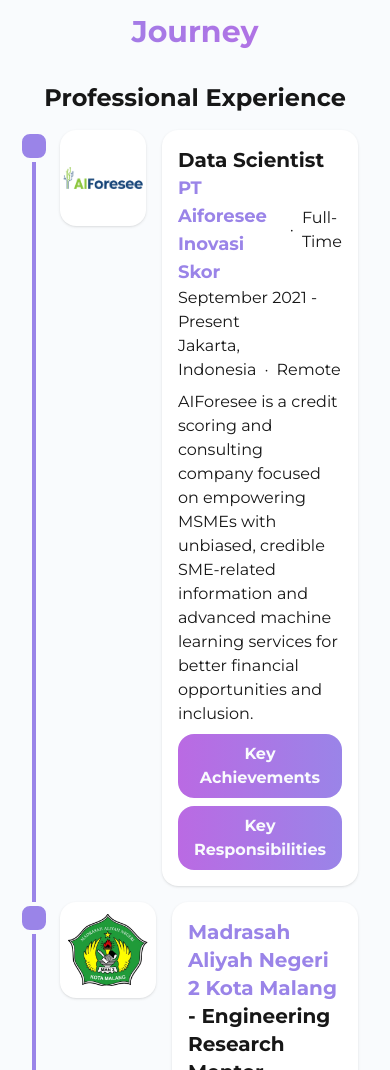
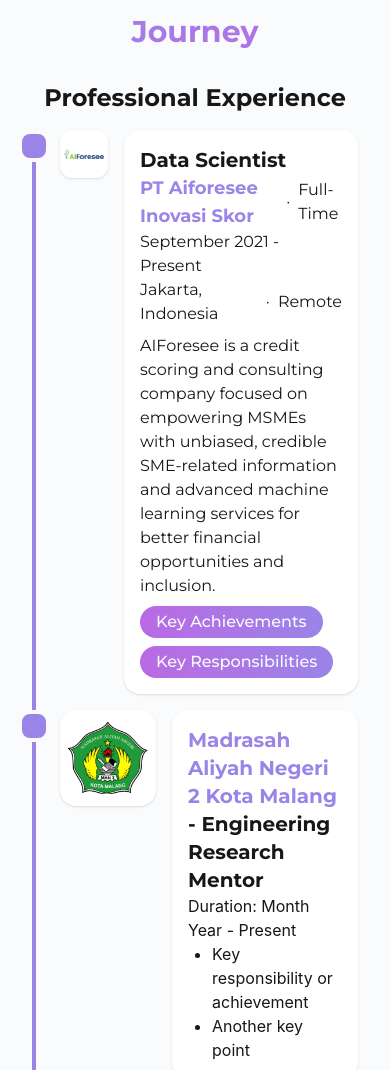
Before and after one commit to hardefarogonondo/hardefarogonondo.github.io, a website: page index.html in a window 390 px wide. Shown: the part 2760-3830 px from the top of the page. Drawn offline with Linux system fonts and the light colour scheme.

Commit message:
Custom company's logo sizes adjusted

```diff
--- a/index.html
+++ b/index.html
@@ -1490,7 +1490,7 @@
               class="absolute -left-[18px] h-8 w-8 rounded-xl border-4 border-off-white bg-soft-violet dark:border-night"
             ></div>
             <div
-              class="ml-6 mr-4 flex h-24 w-24 items-center justify-center rounded-2xl bg-white shadow"
+              class="custom-box ml-6 mr-4 flex h-24 w-24 items-center justify-center rounded-2xl bg-white shadow"
             >
               <a
                 href="https://aiforesee.com/"
@@ -1500,7 +1500,7 @@
                 <img
                   src="dist/assets/images/journey/professional_experience/aiforesee.png"
                   alt="PT Aiforesee Inovasi Skor"
-                  class="h-20 w-20 object-contain"
+                  class="custom-img h-20 w-20 object-contain"
                 />
               </a>
             </div>
@@ -1535,7 +1535,9 @@
               <div
                 class="mb-2 flex items-center font-montserrat text-base text-night dark:text-off-white"
               >
-                <p>Jakarta, Indonesia<span class="mx-2">·</span>Remote</p>
+                <p>Jakarta, Indonesia</p>
+                <span class="mx-2">·</span>
+                <p>Remote</p>
               </div>
               <p
                 class="mb-2 font-montserrat text-base text-night dark:text-off-white"
@@ -1549,12 +1551,12 @@
                 class="flex flex-wrap gap-2 font-montserrat text-base font-semibold text-off-white"
               >
                 <button
-                  class="achievements-button rounded-2xl bg-gradient-to-r from-lavender-love to-soft-violet px-4 py-2 transition duration-300 ease-in-out hover:opacity-75"
+                  class="achievements-button rounded-2xl bg-gradient-to-r from-lavender-love to-soft-violet px-4 py-2 transition duration-300 ease-in-out hover:opacity-75 xs:py-1 xs:font-medium"
                 >
                   Key Achievements
                 </button>
                 <button
-                  class="responsibilities-button rounded-2xl bg-gradient-to-r from-lavender-love to-soft-violet px-4 py-2 transition duration-300 ease-in-out hover:opacity-75"
+                  class="responsibilities-button rounded-2xl bg-gradient-to-r from-lavender-love to-soft-violet px-4 py-2 transition duration-300 ease-in-out hover:opacity-75 xs:py-1 xs:font-medium"
                 >
                   Key Responsibilities
                 </button>
--- a/src/css/styles.css
+++ b/src/css/styles.css
@@ -54,6 +54,24 @@ a.hover\:soft-violet:hover .text-color {
     transform: scale(0.975);
 }
 
+@media (max-width: 415px) {
+    .custom-box {
+      width: 3rem;
+      height: 3rem;
+      border-radius: 0.75rem;
+    }
+    .custom-img {
+      width: 2.5rem;
+      height: 2.5rem;
+    }
+}
+
+@media (max-width: 368px) {
+    .custom-box {
+      display: none;
+    }
+}
+
 /* * {
     border: 1px solid red !important;
 } */
```
Also changed, not shown: dist/css/styles.css.
